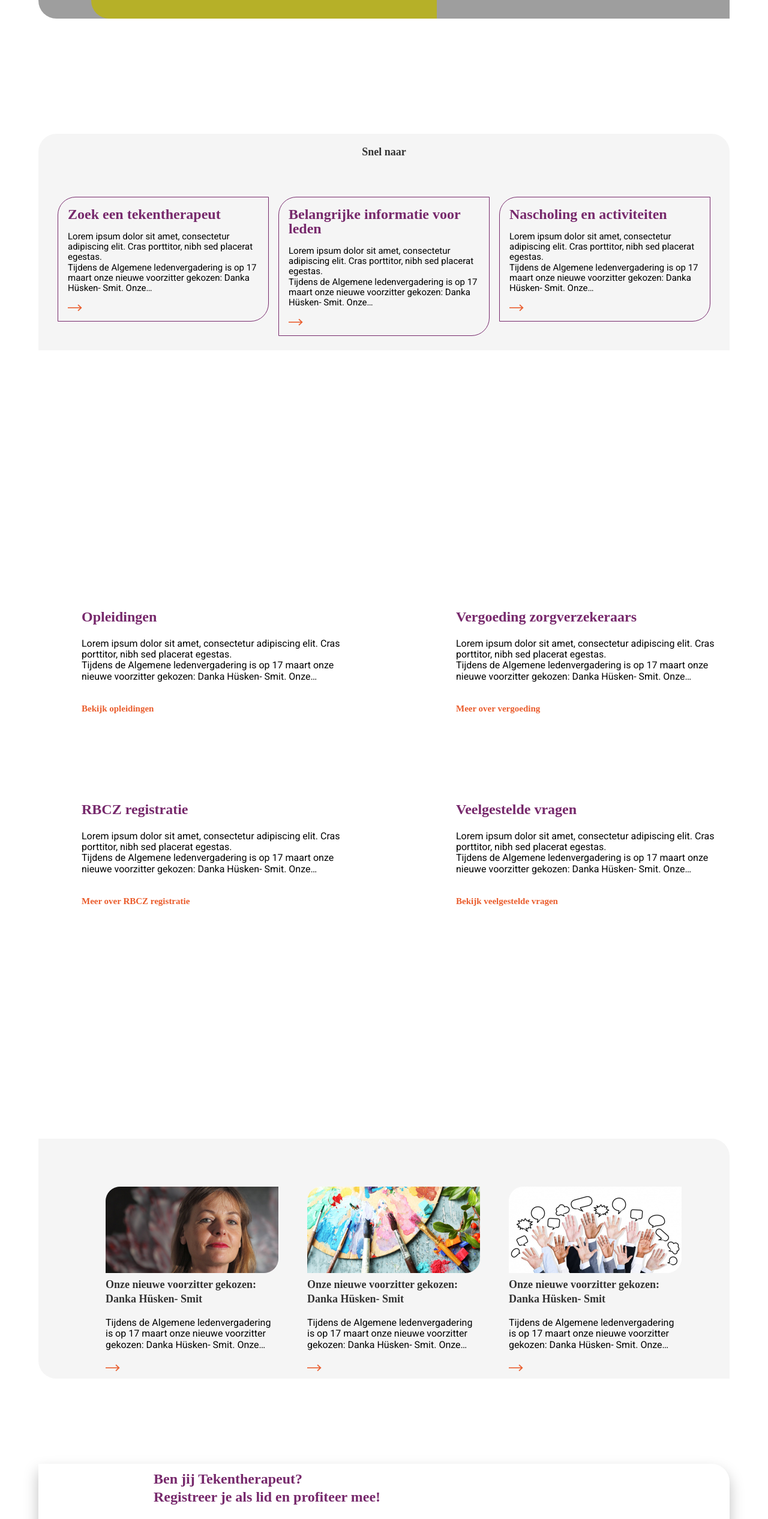
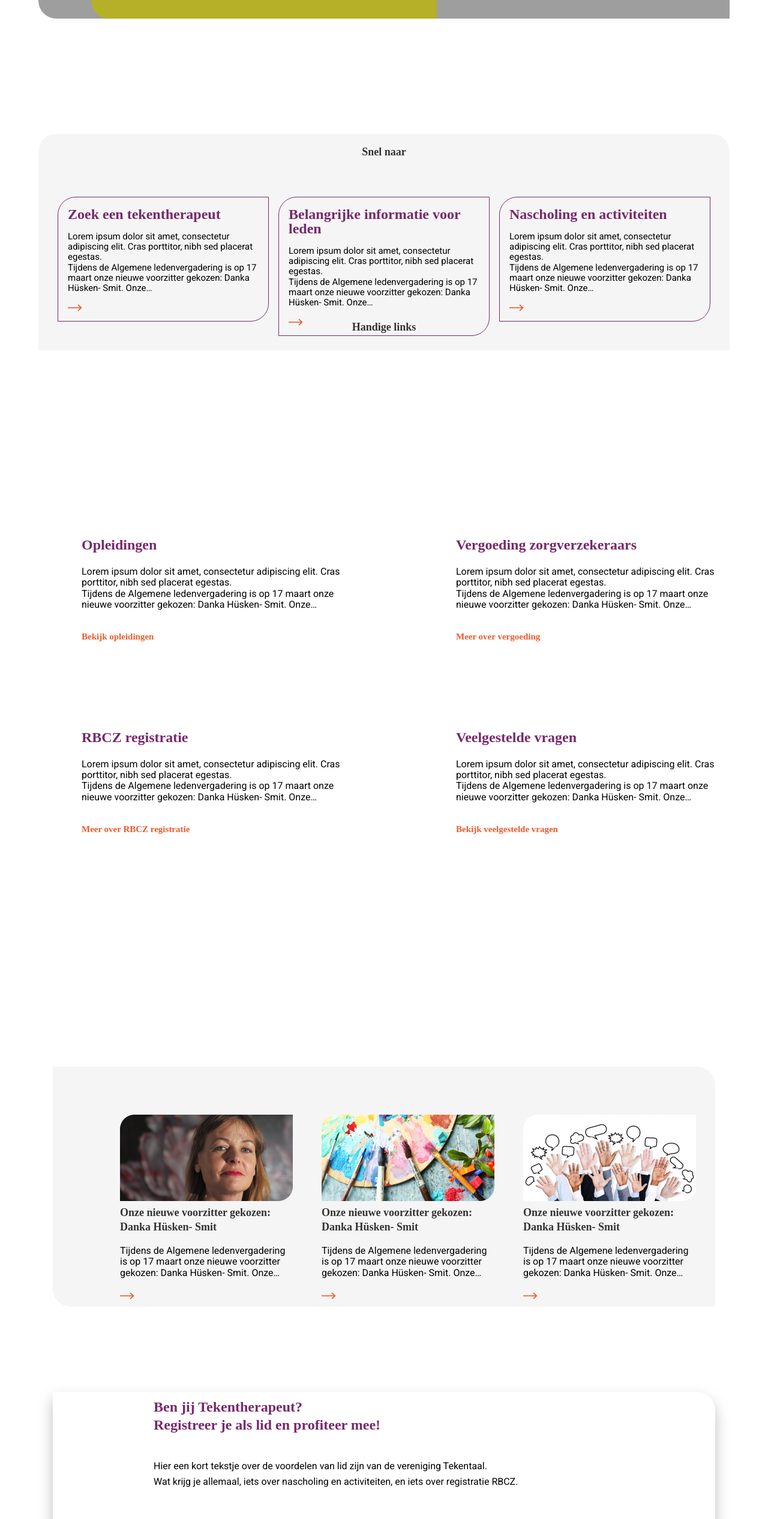
Before and after one commit to Judith86/Tekentaal, a plain HTML site: page blokkentaalTekentaal/index.html in a window 1280 px wide. Shown: the part 818-3350 px from the top of the page at 60% size. Drawn offline with Linux system fonts and the light colour scheme; grey boxes are pictures that could not be loaded.

Commit message:
Add files via upload

```diff
--- a/blokkentaalTekentaal/index.html
+++ b/blokkentaalTekentaal/index.html
@@ -43,7 +43,7 @@ of wil je dat worden?<div class="arrowblack"></div></div></div>
   </div>
                 </div>
             </section>
-            <section class="block block--bg-primary">
+            <section class="block block--bg-primarygo">
                 <div class="inner-container inner-container--wide">
                     <div class="gofast-title">Snel naar</div>
                   <section class="gofast">
@@ -85,10 +85,9 @@ of wil je dat worden?<div class="arrowblack"></div></div></div>
                         <a href="#"><div class="arrow2"></div></a></div>
                           <div class="box3-gofast"><div class="box3-gofast-content">Nascholing en activiteiten</div>
                         <a href="#"><div class="arrow3"></div></a></div>
-                     </div>
--->
-
-            <section class="block block--bg-secondary">
+                     </div>-->
+<div class="information-title">Handige links</div>
+            <section class="block block--bg-secondarylinks">
                 <div class="inner-container inner-container--wide">
                   <section class="links">
                       <div class="linksgo">
@@ -127,7 +126,7 @@ of wil je dat worden?<div class="arrowblack"></div></div></div>
                           <br/><br/>  <div class="readmore"><a href="#">Bekijk veelgestelde vragen</a></div></div>
                        </p>
                       </div>
-                                      </div>
+
                                   </section>
               <!--  <div class="information-title">Meer handige informatie</div>
                     <div class="container">
@@ -152,7 +151,7 @@ of wil je dat worden?<div class="arrowblack"></div></div></div>
   <div class="readmore"><a href="#">Bekijk veelgestelde vragen</a></div></p></div>
 
 </div></p>-->
-            <section class="block block--bg-secondary">
+            <section class="block block--bg-secondarynews">
                 <div class="inner-container inner-container--wide">
                   <section class="features">
                       <div class="feature">
@@ -234,7 +233,7 @@ of wil je dat worden?<div class="arrowblack"></div></div></div>
                 </div>
             </section>
             <section class="block block--bg-primary">
-                <div class="inner-container inner-container--wide">
+                <div class="inner-container inner-container--widefooter">
                   <div class="grid-footer">
                     <div class="footer">
                       <h6>Tekentherapie</h6>
@@ -262,7 +261,7 @@ of wil je dat worden?<div class="arrowblack"></div></div></div>
                       Ilona Stremmelaar
                       De vierakkers 25,<br/>
                       3828 SC Hoogland
-                      <br/>Tel 06 46 49 80 54 /<br/> 033 480 74 11
+                      <br/>Tel 06 46 49 80 54 /<br/> 033 480 74 11<br/><br/>
                       <h6>Ledenadministratie</h6>
                       Ria Theissen
                       Eliglusstraat 9,<br/>
```
